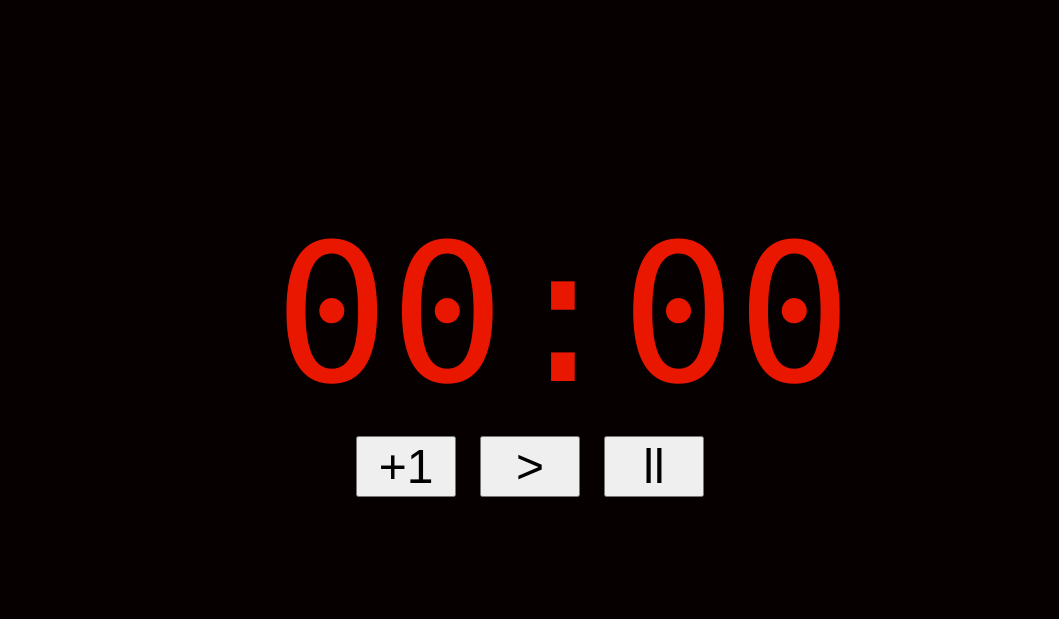
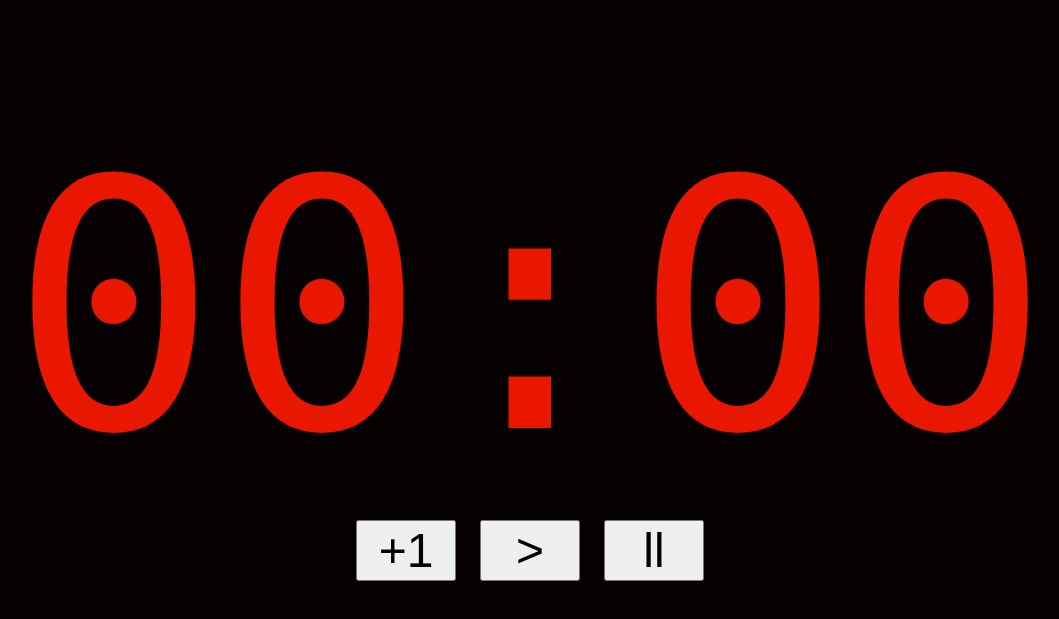
Before and after one commit to alangfiles/Timer, a plain HTML site: page index.html in a window 1280 px wide. Shown: the part 5-624 px from the top of the page, without its empty margins (110-1169 px from the left). Drawn offline with Linux system fonts and the light colour scheme.

Commit message:
bigger text
make it big! and red!

```diff
--- a/site.css
+++ b/site.css
@@ -3,17 +3,17 @@ body{
 }
 
 #timer{
-    margin:0 auto;
-    height:30vh;
-    width:40vw;
-    text-align:center;
-    padding-top:25vh
+        margin: 0 auto;
+    height: 68vh;
+    width: 85vw;
+    text-align: center;
+    padding-top: 13vh;
 }
 
 #timer-display{
     font-family: Consolas, monaco, monospace;
     color: #EA1700;
-    font-size:15vw;
+    font-size:27vw;
 }
 
 button{
```
